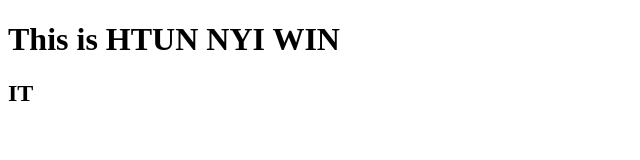
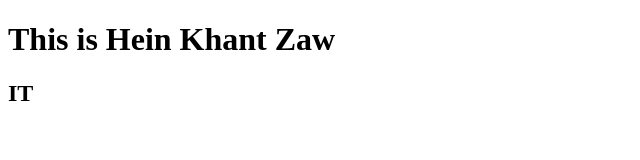
Before and after one commit to msquareprogramming/msquarefdc, a plain HTML site: page index.html in a window 1280 px wide. Shown: the whole page, without its empty margins (0-640 px from the left). Drawn offline with Linux system fonts and the light colour scheme.

Commit message:
heinkhant

```diff
--- a/index.html
+++ b/index.html
@@ -4,7 +4,7 @@
     <title>Document</title>
   </head>
   <body>
-    <h1>This is HTUN NYI WIN</h1>
+    <h1>This is Hein Khant Zaw</h1>
     <h2>IT</h2>
   </body>
 </html>
```
